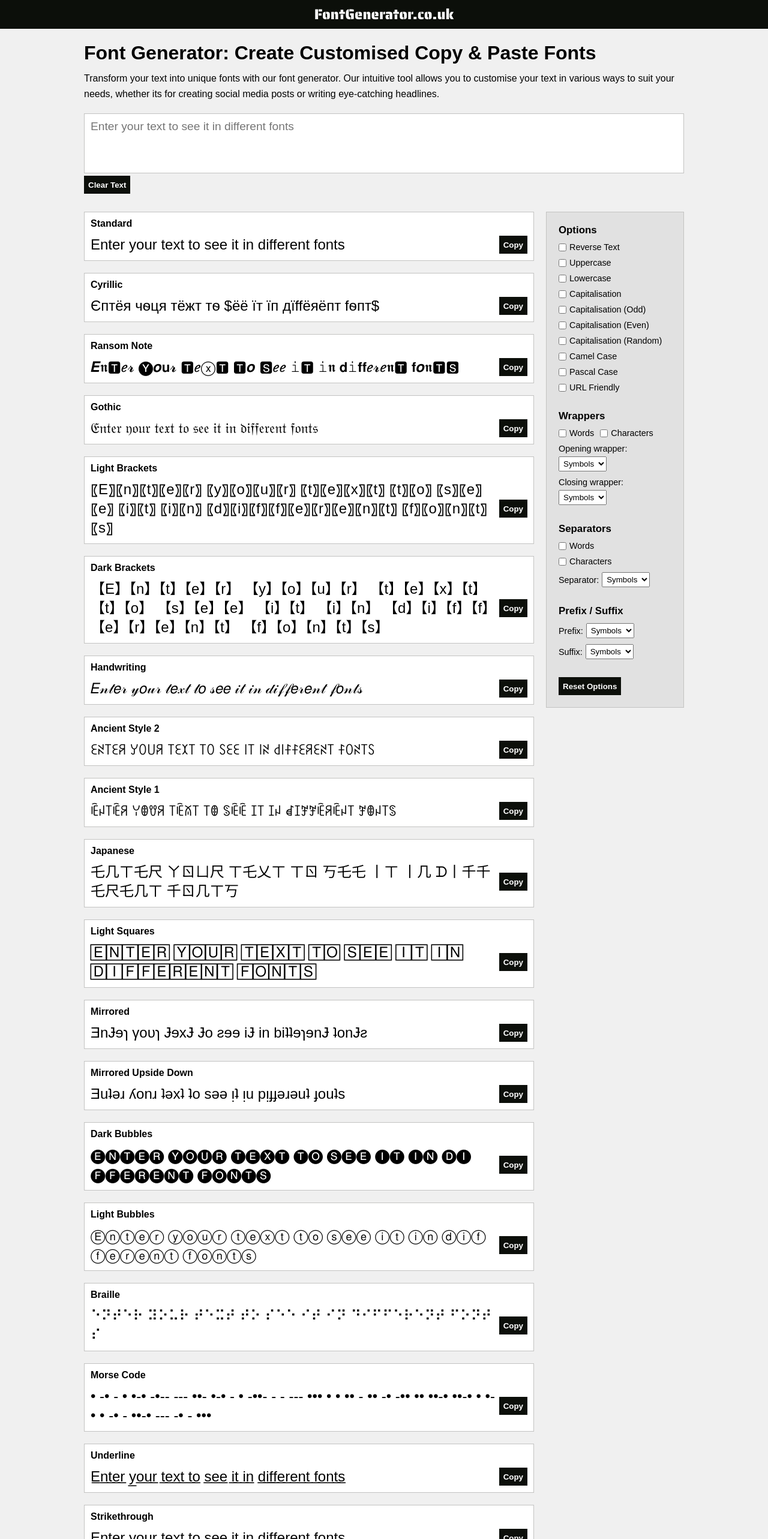
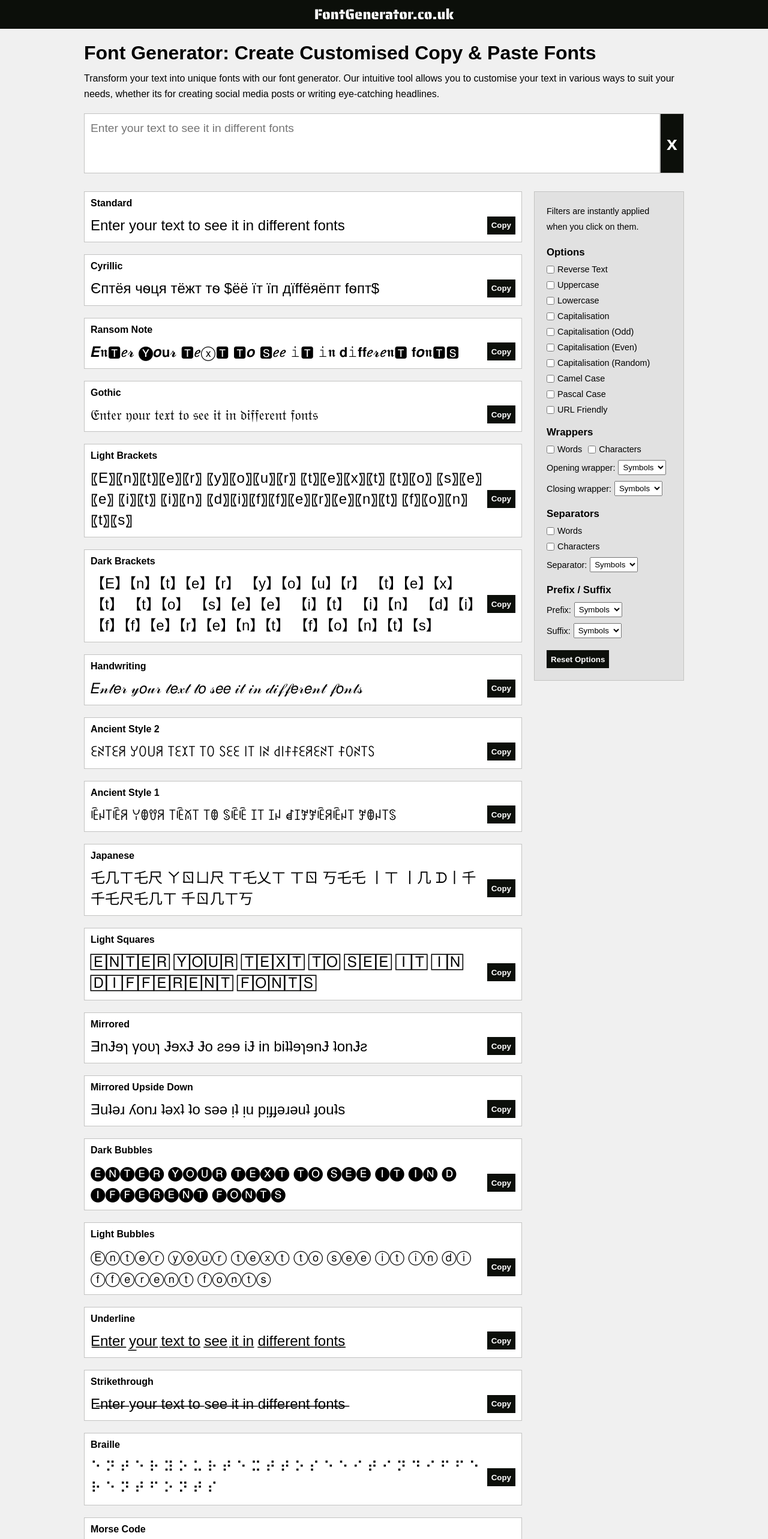
Before and after one commit to johnnyfwk/font-generator-front-end, a React (Create React App) app: page / in a window 1280 px wide. Shown: the top 2566 px of the page at 60% size. Built offline with nearby package versions, Linux system fonts and the light colour scheme.

Commit message:
Changing display of filters wrapper, made text input sticky.

```diff
--- a/src/assets/content/fonts.js
+++ b/src/assets/content/fonts.js
@@ -1003,157 +1003,6 @@ export const allFonts = [
         }
     },
     {
-        name: "Braille",
-        characters: {
-            "a": "⠁",
-            "b": "⠃",
-            "c": "⠉",
-            "d": "⠙",
-            "e": "⠑",
-            "f": "⠋",
-            "g": "⠛",
-            "h": "⠓",
-            "i": "⠊",
-            "j": "⠚",
-            "k": "⠅",
-            "l": "⠇",
-            "m": "⠍",
-            "n": "⠝",
-            "o": "⠕",
-            "p": "⠏",
-            "q": "⠟",
-            "r": "⠗",
-            "s": "⠎",
-            "t": "⠞",
-            "u": "⠥",
-            "v": "⠧",
-            "w": "⠺",
-            "x": "⠭",
-            "y": "⠽",
-            "z": "⠵",
-
-            "A": "⠁⠃",
-            "B": "⠁⠉",
-            "C": "⠁⠙",
-            "D": "⠁⠑",
-            "E": "⠁⠋",
-            "F": "⠁⠛",
-            "G": "⠁⠓",
-            "H": "⠁⠊",
-            "I": "⠑⠊",
-            "J": "⠊⠚",
-            "K": "⠅⠓",
-            "L": "⠇⠕",
-            "M": "⠍⠝",
-            "N": "⠝⠕",
-            "O": "⠕⠕",
-            "P": "⠏⠇",
-            "Q": "⠟⠕",
-            "R": "⠗⠑",
-            "S": "⠎⠎",
-            "T": "⠞⠞",
-            "U": "⠥⠕",
-            "V": "⠧⠕",
-            "W": "⠺⠕",
-            "X": "⠭⠕",
-            "Y": "⠽⠕",
-            "Z": "⠵⠕",
-
-            ".": "⠼⠚",
-            ",": "⠼⠲",
-            " ": " "
-          }
-    },
-    {
-        name: "Morse Code",
-        characters: {
-            "a": "•-",
-            "b": "-•••",
-            "c": "-•-•",
-            "d": "-••",
-            "e": "•",
-            "f": "••-•",
-            "g": "--•",
-            "h": "••••",
-            "i": "••",
-            "j": "•---",
-            "k": "-•-",
-            "l": "•-••",
-            "m": "--",
-            "n": "-•",
-            "o": "---",
-            "p": "•--•",
-            "q": "--•-",
-            "r": "•-•",
-            "s": "•••",
-            "t": "-",
-            "u": "••-",
-            "v": "•••-",
-            "w": "•--",
-            "x": "-••-",
-            "y": "-•--",
-            "z": "--••",
-
-            "A": "•-",
-            "B": "-•••",
-            "C": "-•-•",
-            "D": "-••",
-            "E": "•",
-            "F": "••-•",
-            "G": "--•",
-            "H": "••••",
-            "I": "••",
-            "J": "•---",
-            "K": "-•-",
-            "L": "•-••",
-            "M": "--",
-            "N": "-•",
-            "O": "---",
-            "P": "•--•",
-            "Q": "--•-",
-            "R": "•-•",
-            "S": "•••",
-            "T": "-",
-            "U": "••-",
-            "V": "•••-",
-            "W": "•--",
-            "X": "-••-",
-            "Y": "-•--",
-            "Z": "--••",
-
-            "0": "-----",
-            "1": "•----",
-            "2": "••---",
-            "3": "•••--",
-            "4": "••••-",
-            "5": "•••••",
-            "6": "-••••",
-            "7": "--•••",
-            "8": "---••",
-            "9": "----•",
-
-            ".": "•-•-•-",
-            ",": "--••--",
-            "?": "••--••",
-            "'": "•----•",
-            "!": "-•-•--",
-            "/": "-••-•",
-            "(": "-•--•",
-            ")": "-•--•-",
-            "&": "•-•••",
-            ":": "---•••",
-            ";": "-•-•-•",
-            "=": "-•••-",
-            "+": "•-•-•",
-            "-": "-••••-",
-            "_": "••--•-",
-            "\"": "•-••-•",
-            "$": "•••-••-",
-            "@": "•--•-•",
-            " ": " "
-        }
-    },
-    {
         name: "Underline",
         characters: {
             "a": "a̲",
@@ -1357,4 +1206,155 @@ export const allFonts = [
             ".": ".̶"
         }
     },
+    {
+        name: "Braille",
+        characters: {
+            "a": "⠁",
+            "b": "⠃",
+            "c": "⠉",
+            "d": "⠙",
+            "e": "⠑",
+            "f": "⠋",
+            "g": "⠛",
+            "h": "⠓",
+            "i": "⠊",
+            "j": "⠚",
+            "k": "⠅",
+            "l": "⠇",
+            "m": "⠍",
+            "n": "⠝",
+            "o": "⠕",
+            "p": "⠏",
+            "q": "⠟",
+            "r": "⠗",
+            "s": "⠎",
+            "t": "⠞",
+            "u": "⠥",
+            "v": "⠧",
+            "w": "⠺",
+            "x": "⠭",
+            "y": "⠽",
+            "z": "⠵",
+
+            "A": "⠁⠃",
+            "B": "⠁⠉",
+            "C": "⠁⠙",
+            "D": "⠁⠑",
+            "E": "⠁⠋",
+            "F": "⠁⠛",
+            "G": "⠁⠓",
+            "H": "⠁⠊",
+            "I": "⠑⠊",
+            "J": "⠊⠚",
+            "K": "⠅⠓",
+            "L": "⠇⠕",
+            "M": "⠍⠝",
+            "N": "⠝⠕",
+            "O": "⠕⠕",
+            "P": "⠏⠇",
+            "Q": "⠟⠕",
+            "R": "⠗⠑",
+            "S": "⠎⠎",
+            "T": "⠞⠞",
+            "U": "⠥⠕",
+            "V": "⠧⠕",
+            "W": "⠺⠕",
+            "X": "⠭⠕",
+            "Y": "⠽⠕",
+            "Z": "⠵⠕",
+
+            ".": "⠼⠚",
+            ",": "⠼⠲",
+            " ": " "
+          }
+    },
+    {
+        name: "Morse Code",
+        characters: {
+            "a": "•-",
+            "b": "-•••",
+            "c": "-•-•",
+            "d": "-••",
+            "e": "•",
+            "f": "••-•",
+            "g": "--•",
+            "h": "••••",
+            "i": "••",
+            "j": "•---",
+            "k": "-•-",
+            "l": "•-••",
+            "m": "--",
+            "n": "-•",
+            "o": "---",
+            "p": "•--•",
+            "q": "--•-",
+            "r": "•-•",
+            "s": "•••",
+            "t": "-",
+            "u": "••-",
+            "v": "•••-",
+            "w": "•--",
+            "x": "-••-",
+            "y": "-•--",
+            "z": "--••",
+
+            "A": "•-",
+            "B": "-•••",
+            "C": "-•-•",
+            "D": "-••",
+            "E": "•",
+            "F": "••-•",
+            "G": "--•",
+            "H": "••••",
+            "I": "••",
+            "J": "•---",
+            "K": "-•-",
+            "L": "•-••",
+            "M": "--",
+            "N": "-•",
+            "O": "---",
+            "P": "•--•",
+            "Q": "--•-",
+            "R": "•-•",
+            "S": "•••",
+            "T": "-",
+            "U": "••-",
+            "V": "•••-",
+            "W": "•--",
+            "X": "-••-",
+            "Y": "-•--",
+            "Z": "--••",
+
+            "0": "-----",
+            "1": "•----",
+            "2": "••---",
+            "3": "•••--",
+            "4": "••••-",
+            "5": "•••••",
+            "6": "-••••",
+            "7": "--•••",
+            "8": "---••",
+            "9": "----•",
+
+            ".": "•-•-•-",
+            ",": "--••--",
+            "?": "••--••",
+            "'": "•----•",
+            "!": "-•-•--",
+            "/": "-••-•",
+            "(": "-•--•",
+            ")": "-•--•-",
+            "&": "•-•••",
+            ":": "---•••",
+            ";": "-•-•-•",
+            "=": "-•••-",
+            "+": "•-•-•",
+            "-": "-••••-",
+            "_": "••--•-",
+            "\"": "•-••-•",
+            "$": "•••-••-",
+            "@": "•--•-•",
+            " ": " "
+        }
+    },
 ];
--- a/src/index.css
+++ b/src/index.css
@@ -3,6 +3,8 @@
     --white: #FFFFFF;
     --max-width: 1000px;
     --padding-sides: 20px;
+    --input-and-output-text-font-size: 1.2rem;
+    --input-and-output-text-line-height: 1.8rem;
 
     --night: #0C0F0A;
     --outer-space: #494B48;
@@ -103,24 +105,47 @@ ul {
     line-height: 1.6rem;
 }
 
-form {
+#input-text-and-clear-text-button-wrapper-section {
+    position: sticky;
+    top: 0;
+}
+
+#input-text-and-clear-text-button-wrapper {
     display: grid;
-    gap: 30px;
+    grid-template-columns: auto 40px;
+}
+
+#clear-text-button {
+    height: 100%;
+    border: 1px solid var(--silver);
+    font-size: 2rem;
+}
+
+#clear-text-button:hover {
+    background: var(--rose);
 }
 
 #form-filters {
-    position: sticky;
-    top: 0;
     background: var(--platinum);
+    display: grid;
+    gap: 20px;
     padding: 20px;
     border: 1px solid var(--silver);
     font-size: 0.9rem;
+    position: fixed;
+    top: 0;
+    left: 100%;
+    width: 100%;
+    height: 100%;
+    overflow: auto;
+    transition: left 0.2s ease;
 }
 
 #form-filters-and-font-outputs-wrapper {
     max-width: var(--max-width);
     display: grid;
     gap: 20px;
+    align-items: start;
 }
 
 select {
@@ -151,12 +176,12 @@ option {
 textarea {
     font-family: Arial, Helvetica, sans-serif;
     width: 100%;
-    height: 50px;
+    height: 100px;
     resize: none;
     padding: 10px;
     border: 1px solid var(--silver);
-    font-size: 1.2rem;
-
+    font-size: var(--input-and-output-text-font-size);
+    line-height: var(--input-and-output-text-line-height);
 }
 
 button {
@@ -223,8 +248,8 @@ button:hover {
 
 .font-output-text {
     word-break: break-all;
-    font-size: 1.5rem;
-    line-height: 2rem;
+    font-size: var(--input-and-output-text-font-size);
+    line-height: var(--input-and-output-text-line-height);
 }
 
 #footer-wrapper {
@@ -263,8 +288,43 @@ footer a:hover {
     color: var(--battleship-gray);
 }
 
+#filters-button {
+    background: var(--turquoise);
+    color: var(--night);
+    cursor: pointer;
+    font-size: 2rem;
+    font-weight: bold;
+    position: fixed;
+    right: var(--padding-sides);
+    bottom: var(--padding-sides);
+    width: 40px;
+    height: 40px;
+    display: grid;
+    justify-content: center;
+    align-content: center;
+    padding: 0 2px 2px 2px;
+}
+
 @media screen and (min-width: 769px) {
     #form-filters-and-font-outputs-wrapper {
-        grid-template-columns: 75% auto;
+        grid-template-columns: auto 250px;
+    }
+
+    .font-output-text {
+        font-size: 1.5rem;
+        line-height: 2.2rem;
+    }
+
+    #form-filters {
+        position: initial;
+        top: initial;
+        left: initial;
+        width: initial;
+        height: initial;
+        overflow: initial;
+    }
+
+    #filters-button {
+        display: none;
     }
 }
--- a/src/pages/Home.jsx
+++ b/src/pages/Home.jsx
@@ -41,6 +41,8 @@ export default function Home() {
 
     const [ isWordWrapper, setIsWordWrapper ] = useState(false);
     const [ isCharacterWrapper, setIsCharacterWrapper ] = useState(false);
+
+    const [ isFiltersVisible, setIsFiltersVisible ] = useState(false);
 
     useEffect(() => {
         let text;
@@ -127,7 +129,7 @@ export default function Home() {
         selectedClosingWrapper,
         isWordWrapper,
         isCharacterWrapper
-    ])
+    ]);
 
     function handleInputText(event) {
         setInputText(event.target.value);
@@ -136,11 +138,11 @@ export default function Home() {
         } else {
             setOutputText(placeholderText);
         }
-    }
+    };
 
     function handleClearTextButton() {
         setInputText("");
-    }
+    };
 
     function handleResetOptionsButton() {
         setIsReverseText(false);
@@ -162,7 +164,7 @@ export default function Home() {
         setIsSeparateCharacters(false);
         setSelectedPrefix("");
         setSelectedSuffix("");
-    }
+    };
 
     function copyFontToClipboard(text, buttonIndex) {
         setSelectCopyButtonIndex(buttonIndex)
@@ -172,7 +174,7 @@ export default function Home() {
 
     function handleReverseText() {
         setIsReverseText((currentTextReversedValue) => !currentTextReversedValue);
-    }
+    };
 
     function handleUppercase() {
         setIsUppercase((currentUppercaseValue) => !currentUppercaseValue);
@@ -184,7 +186,7 @@ export default function Home() {
         setIsCamelCase(false);
         setIsPascalCase(false);
         setIsURLFriendly(false);
-    }
+    };
 
     function handleLowercase() {
         setIsLowercase((currentLowercaseValue) => !currentLowercaseValue);
@@ -196,7 +198,7 @@ export default function Home() {
         setIsCamelCase(false);
         setIsPascalCase(false);
         setIsURLFriendly(false);
-    }
+    };
 
     function handleCapitalisation() {
         setIsCapitalisation((currentCapitalisationValue) => !currentCapitalisationValue);
@@ -208,7 +210,7 @@ export default function Home() {
         setIsCamelCase(false);
         setIsPascalCase(false);
         setIsURLFriendly(false);
-    }
+    };
 
     function handleCapitalisationOdd() {
         setIsCapitalisationOdd((currentCapitalisationOddValue) => !currentCapitalisationOddValue);
@@ -220,7 +222,7 @@ export default function Home() {
         setIsCamelCase(false);
         setIsPascalCase(false);
         setIsURLFriendly(false);
-    }
+    };
 
     function handleCapitalisationEven() {
         setIsCapitalisationEven((currentCapitalisationEvenValue) => !currentCapitalisationEvenValue);
@@ -232,7 +234,7 @@ export default function Home() {
         setIsCamelCase(false);
         setIsPascalCase(false);
         setIsURLFriendly(false);
-    }
+    };
 
     function handleCapitalisationRandom() {
         setIsCapitalisationRandom((currentCapitalisationRandomValue) => !currentCapitalisationRandomValue);
@@ -244,7 +246,7 @@ export default function Home() {
         setIsCamelCase(false);
         setIsPascalCase(false);
         setIsURLFriendly(false);
-    }
+    };
 
     function handleCamelCase() {
         setIsCamelCase((currentCamelCaseValue) => !currentCamelCaseValue);
@@ -256,7 +258,7 @@ export default function Home() {
         setIsCapitalisationRandom(false);
         setIsPascalCase(false);
         setIsURLFriendly(false);
-    }
+    };
 
     function handlePascalCase() {
         setIsPascalCase((currentPascalCaseValue) => !currentPascalCaseValue);
@@ -268,7 +270,7 @@ export default function Home() {
         setIsCapitalisationRandom(false);
         setIsCamelCase(false);
         setIsURLFriendly(false);
-    }
+    };
 
     function handleURLFriendly() {
         setIsURLFriendly((currentURLFriendlyValue) => !currentURLFriendlyValue);
@@ -280,47 +282,56 @@ export default function Home() {
         setIsCapitalisationRandom(false);
         setIsCamelCase(false);
         setIsPascalCase(false);
-    }
+    };
 
     function handleSelectSeparator(event) {
         setSelectedSeparator(event.target.value);
-    }
+    };
 
     function handleSeparateWordsCheckbox() {
         setIsSeparateWords((currentSeparateWordsValue) => !currentSeparateWordsValue);
         setIsSeparateCharacters(false);
-    }
+    };
 
     function handleSeparateCharactersCheckbox() {
         setIsSeparateCharacters((currentSeparateCharactersValue) => !currentSeparateCharactersValue);
         setIsSeparateWords(false);
-    }
+    };
 
     function handleSelectPrefix(event) {
         setSelectedPrefix(event.target.value);
-    }
+    };
 
     function handleSelectSuffix(event) {
         setSelectedSuffix(event.target.value);
-    }
+    };
 
     function handleSelectOpeningWrapper(event) {
         setSelectedOpeningWrapper(event.target.value);
-    }
+    };
 
     function handleWordWrapperCheckbox() {
         setIsWordWrapper((currentWordWrapperValue) => !currentWordWrapperValue);
         setIsCharacterWrapper(false);
-    }
+    };
 
     function handleSelectClosingWrapper(event) {
         setSelectedClosingWrapper(event.target.value);
-    }
+    };
 
     function handleCharacterWrapperCheckbox() {
         setIsCharacterWrapper((currentCharacterWrapperValue) => !currentCharacterWrapperValue);
         setIsWordWrapper(false);
-    }
+    };
+
+    function handleFiltersButton() {
+        setIsFiltersVisible((currentFiltersVisbility) => !currentFiltersVisbility);
+    };
+
+    const styleFormFilters = {
+        left: isFiltersVisible ? "0%" : "100%",
+        height: isFiltersVisible ? "100%" : "100%"
+    };
 
     return (
         <div>
@@ -339,9 +350,8 @@ export default function Home() {
             </div>
 
             <main>
-                <section>
-                    <form>
-                        <div>
+                <section id="input-text-and-clear-text-button-wrapper-section">
+                    <form id="input-text-and-clear-text-button-wrapper">
                         <textarea
                             id="input-text"
                             name="input-text"
@@ -350,13 +360,11 @@ export default function Home() {
                             placeholder={placeholderText}
                         ></textarea>
 
-                            <div>
                         <button
+                            id="clear-text-button"
                             type="button"
                             onClick={handleClearTextButton}
-                                >Clear Text</button>
-                            </div>
-                        </div>
+                        >x</button>
                     </form>
                 </section>
 
@@ -391,7 +399,9 @@ export default function Home() {
                     </section>
 
                     <section>
-                        <form id="form-filters">
+                        <form id="form-filters" style={styleFormFilters}>
+                            <p>Filters are instantly applied when you click on them.</p>
+
                             <div className="filter">
                                 <h3>Options</h3>
                                 <div id="font-options">
@@ -615,6 +625,8 @@ export default function Home() {
                     </ul>
                 </section>
             </main>
+
+            <div id="filters-button" onClick={handleFiltersButton}>⚙</div>
         </div>
     )
 }
--- a/src/utils.js
+++ b/src/utils.js
@@ -19,13 +19,10 @@ export function convertTextToBraille(text, characters) {
     for (let i = 0; i < text.length; i++) {
         const char = text[i].toLowerCase();
         if (characters.hasOwnProperty(char)) {
-            brailleString += characters[char];
-            if (char === ' ') {
-                brailleString += ' ';
-            }
+            brailleString += characters[char] + " ";
         }
     }
-    return brailleString;
+    return brailleString.trim();
 }
 
 export function convertTextToMorseCode(text, characters) {
@@ -33,7 +30,7 @@ export function convertTextToMorseCode(text, characters) {
     for (let i = 0; i < text.length; i++) {
         const char = text[i].toLowerCase();
         if (characters.hasOwnProperty(char)) {
-            morseCodeString += characters[char] + ' ';
+            morseCodeString += characters[char] + " ";
         }
     }
     return morseCodeString.trim();
```
Lines whose indentation alone changed are shown as unchanged.
